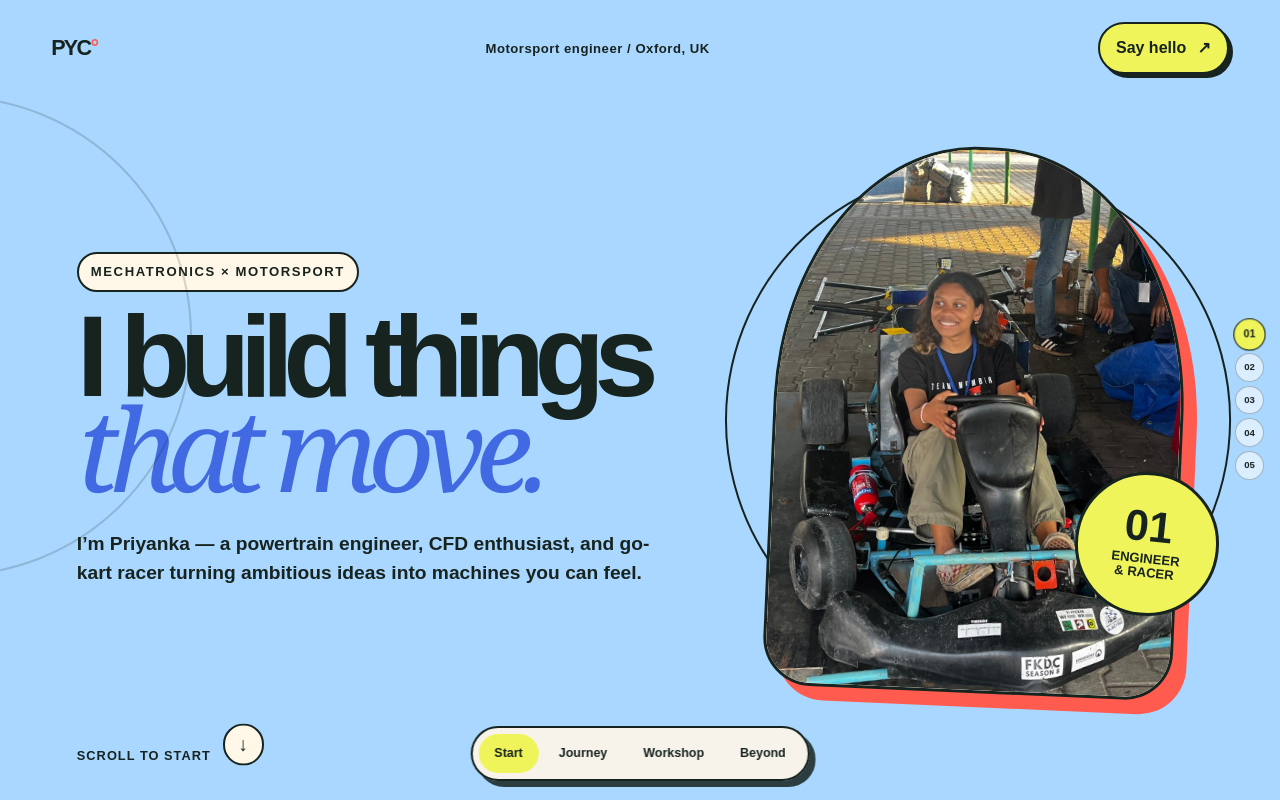
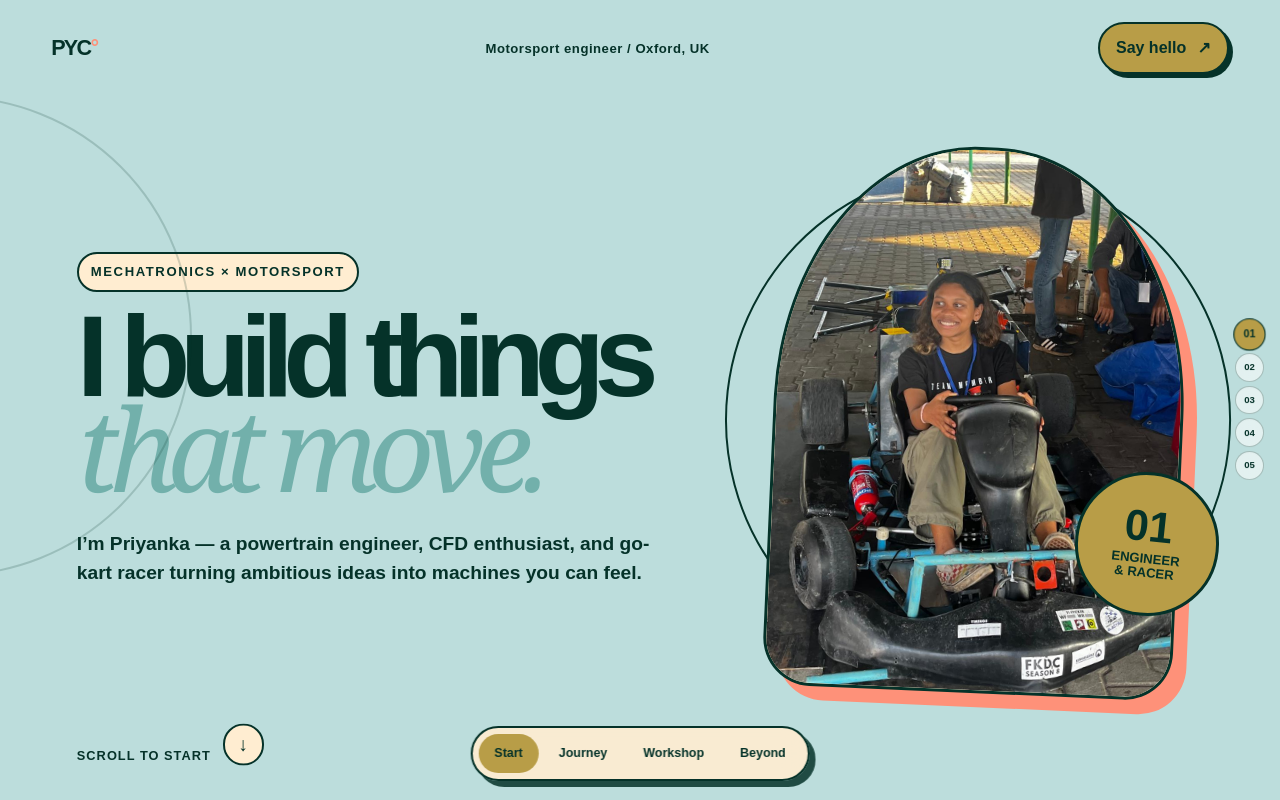
Before and after one commit to Sid1005/pika-website, a Next.js app: page / in a window 1280 px wide. Shown: the top 800 px of the page. Built offline with nearby package versions, Linux system fonts and the light colour scheme.

Commit message:
Apply earthy portfolio palette

```diff
--- a/app/globals.css
+++ b/app/globals.css
@@ -2,19 +2,19 @@
 
 :root {
   color-scheme: light;
-  --navy: #17231f;
-  --navy-soft: #4169e1;
-  --cream: #fff7e8;
-  --sand: #a9d7ff;
-  --olive: #eff45a;
-  --olive-soft: #eff45a;
-  --rust: #ff5b4f;
-  --ink: #17231f;
-  --sky: #a9d7ff;
-  --yellow: #eff45a;
-  --red: #ff5b4f;
-  --blue: #4169e1;
-  --pink: #ff9bc6;
+  --navy: #053229;
+  --navy-soft: #355e58;
+  --cream: #ffedd1;
+  --sand: #bcdddc;
+  --olive: #b89d47;
+  --olive-soft: #cfb97e;
+  --rust: #fe9179;
+  --ink: #053229;
+  --sky: #bcdddc;
+  --yellow: #b89d47;
+  --red: #fe9179;
+  --blue: #72b0ab;
+  --pink: #fdc1b4;
   background: var(--sky);
   color: var(--ink);
   font-family: Arial, Helvetica, sans-serif;
@@ -65,9 +65,9 @@ img { display: block; }
   padding: .35rem;
   border: 2px solid var(--ink);
   border-radius: 999px;
-  background: rgba(255, 247, 232, .9);
+  background: rgba(255, 237, 209, .9);
   color: var(--ink);
-  box-shadow: 6px 6px 0 rgba(23, 35, 31, .85);
+  box-shadow: 6px 6px 0 rgba(5, 50, 41, .85);
   backdrop-filter: blur(12px);
   transform: translateX(-50%);
 }
@@ -79,7 +79,7 @@ img { display: block; }
   width: 1.8rem;
   height: 1.8rem;
   place-items: center;
-  border: 1px solid rgba(23, 35, 31, .28);
+  border: 1px solid rgba(5, 50, 41, .28);
   border-radius: 50%;
   background: rgba(255, 255, 255, .58);
   font-size: .6rem;
@@ -104,7 +104,7 @@ img { display: block; }
   position: absolute;
   width: 30rem;
   height: 30rem;
-  border: 2px solid rgba(23, 35, 31, .18);
+  border: 2px solid rgba(5, 50, 41, .18);
   border-radius: 50%;
   content: '';
   left: -18rem;
```
Also changed, not shown: public/favicon.svg.
